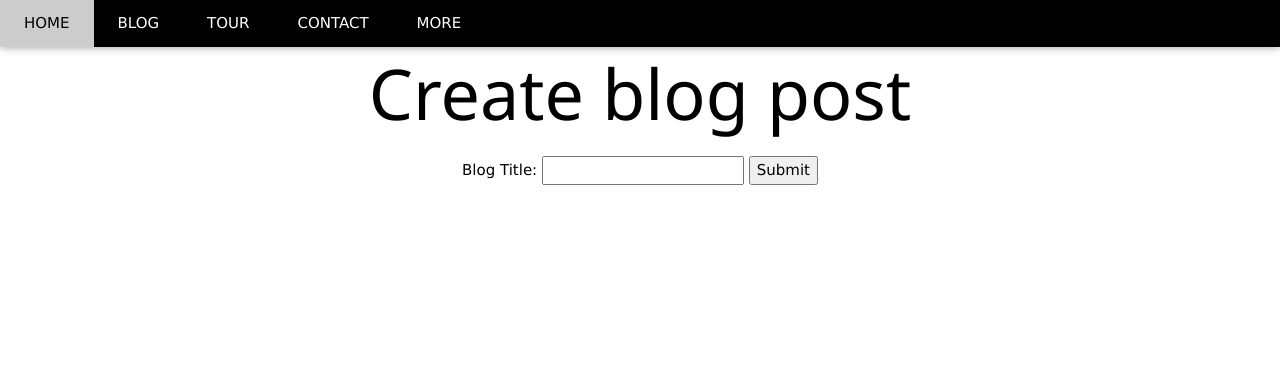
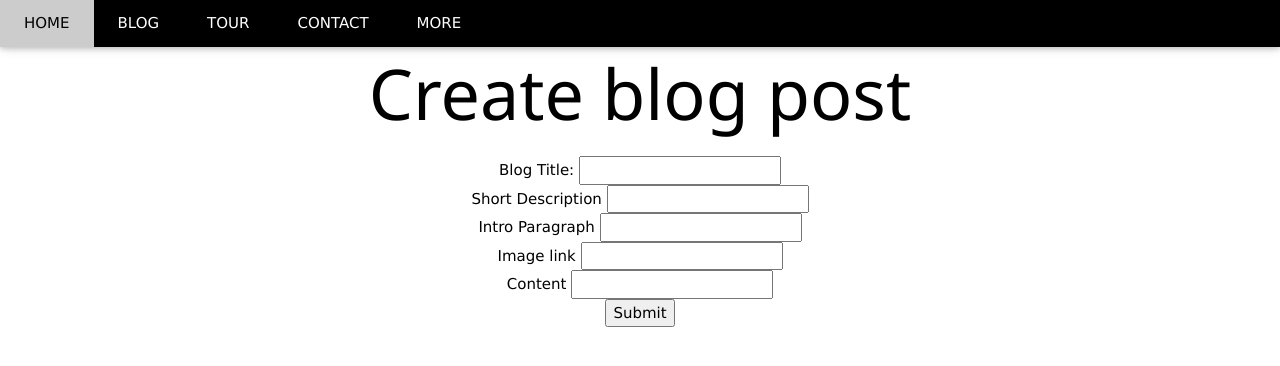
Before and after one commit to xanderforrest/blog-site, a Flask app: page /blog/new in a window 1280 px wide. Shown: the top 366 px of the page. Run offline with Flask 2, Linux system fonts and the light colour scheme.

Commit message:
Added image uploading functionality and all fields for blog uploading so blogs can be created on the site itself

```diff
--- a/main.py
+++ b/main.py
@@ -1,8 +1,17 @@
-from flask import Flask, render_template, request, url_for, redirect
+from flask import Flask, render_template, request, url_for, redirect, send_from_directory
 from utilities import ContentManager
+from werkzeug.utils import secure_filename
+import os
 app = Flask(__name__)
 
 CM = ContentManager()
+UPLOAD_FOLDER = os.path.join("uploads", "images")
+ALLOWED_EXTENSIONS = {'png', 'jpg', 'jpeg', 'gif'}
+
+
+def allowed_file(filename):
+    return '.' in filename and \
+           filename.rsplit('.', 1)[1].lower() in ALLOWED_EXTENSIONS
 
 
 @app.route('/')
@@ -32,5 +41,36 @@ def new_post():
             return redirect(url_for("post", blogid=id))
 
 
+@app.route('/uploads/<filename>')
+def uploaded_file(filename):
+    return send_from_directory(UPLOAD_FOLDER, filename)
+
+
+@app.route('/uploads/image', methods=['GET', 'POST'])
+def upload_image():
+    if request.method == 'POST':
+        if 'file' not in request.files:
+            print("file not in post req")
+            return "error"
+        file = request.files['file']
+        if file.filename == '':
+            print('no filename')
+            return "error"
+        if file and allowed_file(file.filename):
+            filename = secure_filename(file.filename)
+            file.save(os.path.join(UPLOAD_FOLDER, filename))
+            return redirect(url_for('uploaded_file', filename=filename))
+    if request.method == 'GET':
+        return '''
+    <!doctype html>
+    <title>Upload new File</title>
+    <h1>Upload new File</h1>
+    <form method=post enctype=multipart/form-data>
+      <input type=file name=file>
+      <input type=submit value=Upload>
+    </form>
+    '''
+
+
 if __name__ == '__main__':
     app.run(debug=True)
--- a/templates/blogbuilder.html
+++ b/templates/blogbuilder.html
@@ -7,8 +7,19 @@
     <form action="" method="post">
         <label for="heading">Blog Title:</label>
         <input type="text" id="heading" name="heading">
-
-
+<br>
+        <label for="short">Short Description</label>
+        <input type="text" id="short" name="short">
+<br>
+        <label for="intro">Intro Paragraph</label>
+        <input type="text" id="intro" name="intro">
+<br>
+        <label for="image">Image link</label>
+        <input type="text" id="image" name="image">
+<br>
+        <label for="content">Content</label>
+        <input type="text" id="content" name="content">
+<br>
         <button type="submit">Submit</button>
     </form>
 
--- a/utilities.py
+++ b/utilities.py
@@ -25,7 +25,7 @@ class ContentManager:
         np["date"] = datetime.utcfromtimestamp(int(row[3])).strftime("%A %d %B, %Y")
         np["intro"] = row[4]
         np["image"] = row[5]
-        # np["content"] = row[6]
+        np["content"] = row[6]
 
         return np
 
```
Also changed, not shown: 1 other file.
